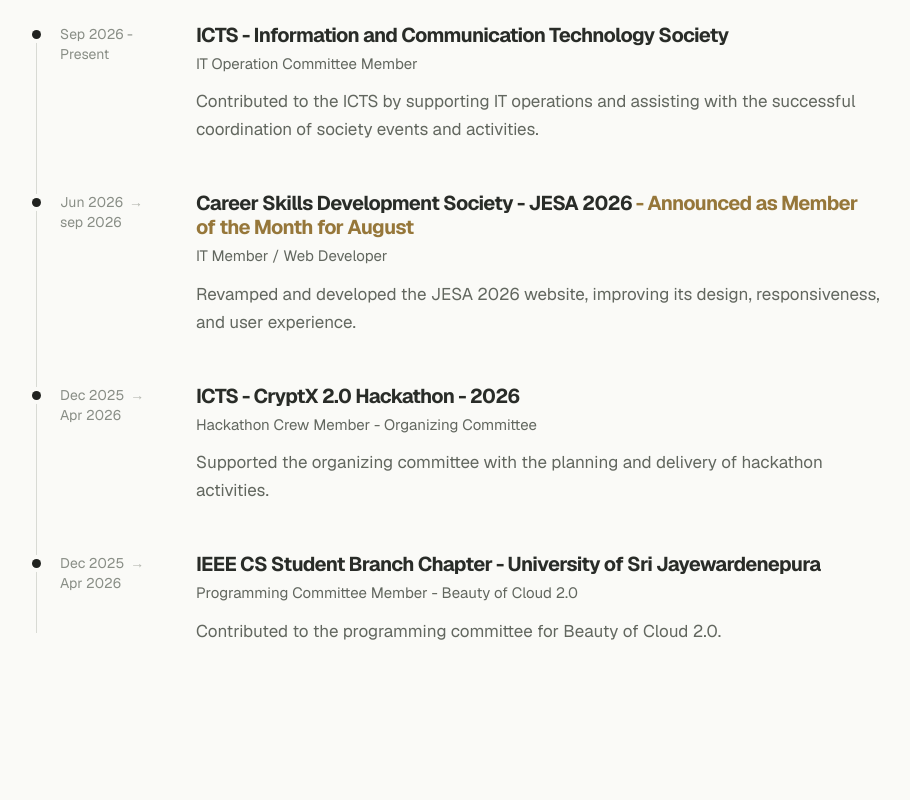
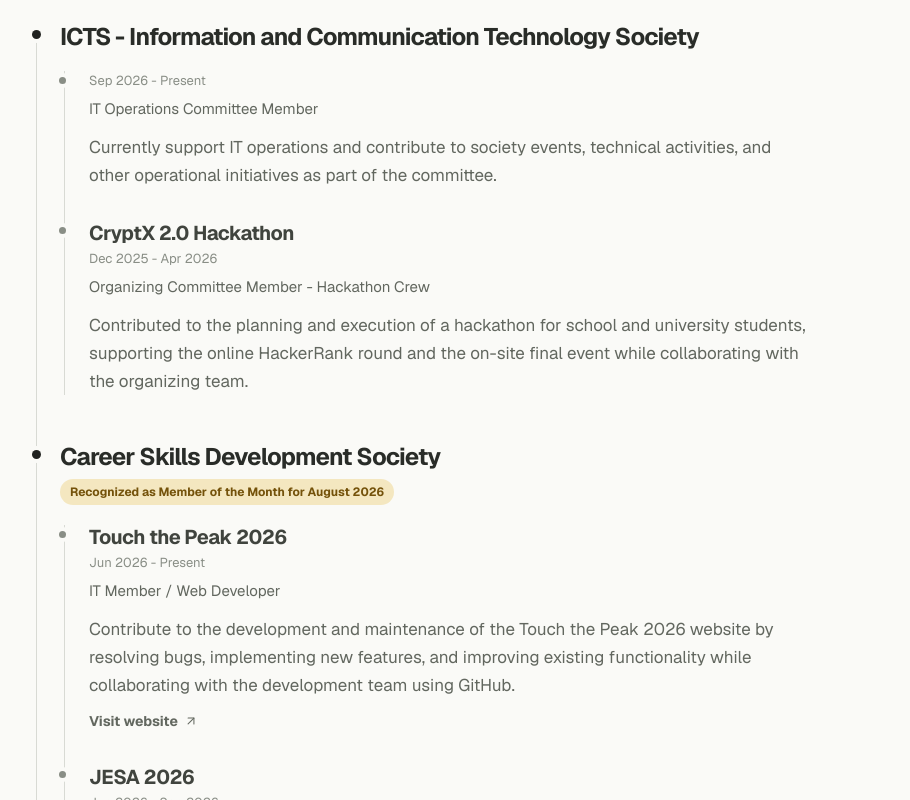
Before and after one commit to DHARAKA-METH/portfolio, a Next.js app: page / in a window 1280 px wide. Shown: the part 980-1780 px from the top of the page, without its empty margins (168-1078 px from the left). Built offline with nearby package versions, Linux system fonts and the light colour scheme.

Commit message:
feat: group volunteer experiences into parent-child timeline

```diff
--- a/app/layout.tsx
+++ b/app/layout.tsx
@@ -10,19 +10,6 @@
   variable: "--font-geist-sans",
   subsets: ["latin"],
 });
-
-const themeScript = `
-  (() => {
-    try {
-      const savedTheme = localStorage.getItem("portfolio-theme");
-      const theme = savedTheme === "light" || savedTheme === "dark"
-        ? savedTheme
-        : matchMedia("(prefers-color-scheme: dark)").matches ? "dark" : "light";
-      document.documentElement.classList.toggle("dark", theme === "dark");
-      document.documentElement.style.colorScheme = theme;
-    } catch {}
-  })();
-`;
 
 export const metadata: Metadata = {
   metadataBase: new URL(site.url),
@@ -37,6 +24,7 @@
   creator: "Dharaka Meth",
   publisher: "Dharaka Meth",
   keywords: [
+    "Dharaka",
     "Dharaka Meth",
     "Backend Developer",
     "Linux",
@@ -120,9 +108,6 @@
       className={`${geistSans.variable} h-full antialiased`}
       suppressHydrationWarning
     >
-      <head>
-        <script dangerouslySetInnerHTML={{ __html: themeScript }} />
-      </head>
       <body className="flex min-h-full flex-col bg-[#FAFAF7] transition-colors duration-300 dark:bg-[#10110F]">
         <JsonLd data={structuredData} />
         <ThemeProvider>
--- a/app/page.tsx
+++ b/app/page.tsx
@@ -740,18 +740,9 @@
                 <Section id="volunteer">
                   <SectionTitle>Activities & Contributions</SectionTitle>
                   <Timeline>
-                    {volunteerExperiences.map(
-                      ({ period, name, award, role, description }) => (
-                        <TimelineItem period={period} key={`${name}-${role}-${period.join("-")}`}>
-                          <Volunteer
-                            name={name}
-                            award={award}
-                            role={role}
-                            description={description}
-                          />
-                        </TimelineItem>
-                      ),
-                    )}
+                    {volunteerExperiences.map((organization) => (
+                      <VolunteerGroup key={organization.name} {...organization} />
+                    ))}
                   </Timeline>
                 </Section>
 
@@ -937,73 +928,60 @@
   );
 }
 
-function TimelineItem({
-  period,
-  children,
+type VolunteerExperience = {
+  period: string[];
+  name?: string;
+  role: string;
+  description: string;
+  website?: string;
+};
+
+function VolunteerGroup({
+  name,
+  award,
+  experiences,
 }: {
-  period: string[];
-  children: ReactNode;
+  name: string;
+  award?: string;
+  experiences: VolunteerExperience[];
 }) {
   return (
     <div
-      className="relative grid gap-3 pb-12 pl-7 last:pb-0 before:absolute before:top-[7px] before:left-0 before:size-[9px] before:rounded-full before:bg-[#20221F] before:ring-4 before:ring-[#FAFAF7] dark:before:bg-[#F2F3EE] dark:before:ring-[#10110F] sm:grid-cols-[108px_1fr] sm:gap-7"
+      className="relative pb-12 pl-7 last:pb-0 before:absolute before:top-[7px] before:left-0 before:size-[9px] before:rounded-full before:bg-[#20221F] before:ring-4 before:ring-[#FAFAF7] dark:before:bg-[#F2F3EE] dark:before:ring-[#10110F]"
       data-reveal-item
     >
-      <p
-        className={`${displayFont} pt-px text-[14px] leading-5 text-[#898E86] dark:text-[#7D8279]`}
-      >
-        {period[0]}
-        {period[1] && (
-          <>
-            <span className="mx-1.5 text-[#B5B8B0] dark:text-[#55594F]">→</span>
-            <br className="hidden sm:block" />
-            {period[1]}
-          </>
-        )}
-      </p>
-      <div>{children}</div>
+      <h3 className={`${displayFont} text-[21px] leading-7 font-bold tracking-[-0.035em] text-[#292C28] sm:text-[24px] dark:text-[#E8EAE5]`}>
+        {name}
+      </h3>
+      {award && (
+        <p className={`${displayFont} mt-2 inline-flex rounded-full bg-[#F4E7C0] px-2.5 py-1 text-[12px] font-bold text-[#74520A] dark:bg-[#453710] dark:text-[#F1D98A]`}>
+          {award}
+        </p>
+      )}
+      <div className="relative mt-5 ml-1 border-l border-[#D8DAD4] pl-6 dark:border-[#363932]">
+        {experiences.map((experience) => (
+          <article className="relative pb-8 last:pb-0 before:absolute before:top-1.5 before:-left-[30px] before:size-[7px] before:rounded-full before:bg-[#898E86] before:ring-4 before:ring-[#FAFAF7] dark:before:bg-[#7D8279] dark:before:ring-[#10110F]" key={`${experience.role}-${experience.period.join("-")}`}>
+            <Volunteer {...experience} />
+          </article>
+        ))}
+      </div>
     </div>
   );
 }
 
-function Volunteer({
-  name,
-  award,
-  role,
-  description,
-}: {
-  name: string;
-  award?: string;
-  role: string;
-  description: string;
-}) {
+function Volunteer({ period, name, role, description, website }: VolunteerExperience) {
   return (
-    <div className="grid gap-4 sm:grid-cols-[1fr_auto] sm:items-start sm:gap-8">
-      <div>
-        <h3
-          className={`${displayFont} text-[14px] sm:text-[20px] leading-6 font-bold tracking-[-0.035em] text-[#292C28] dark:text-[#E8EAE5]`}
-        >
-          {name}
-          {award && (
-            <span className="text-[#96773a] dark:text-[#dfcf73]"> - {award}</span>
-          )}
-        </h3>
-        <p
-          className={`${displayFont} mt-1.5 text-[15px] text-[#62675F] dark:text-[#A6ABA1]`}
-        >
-          {role}
-        </p>
-        <p className="mt-3 max-w-[64ch] text-[16px] leading-7 text-[#62675F] sm:text-[17px] dark:text-[#A6ABA1]">
-          {description}
-        </p>
-      </div>
-      {/* <a
-        className={`${displayFont} ${focusRing} inline-flex w-fit items-center gap-1.5 rounded-sm text-[14px] font-bold text-[#62675F] transition-colors hover:text-[#20221F] dark:text-[#A6ABA1] dark:hover:text-[#F2F3EE]`}
-        href="#contact"
-      >
-        Certificate
-        <ArrowUpRight className="size-3.5 stroke-[1.75]" />
-      </a> */}
+    <div>
+      {name && <h4 className={`${displayFont} text-[18px] leading-6 font-bold tracking-[-0.025em] text-[#40443E] sm:text-[20px] dark:text-[#C5C9C0]`}>{name}</h4>}
+      <p className={`${displayFont} mt-1 text-[13px] text-[#898E86] dark:text-[#7D8279]`}>{period.join(" - ")}</p>
+      <p className={`${displayFont} mt-2 text-[15px] text-[#62675F] dark:text-[#A6ABA1]`}>{role}</p>
+      <p className="mt-3 max-w-[64ch] text-[16px] leading-7 text-[#62675F] sm:text-[17px] dark:text-[#A6ABA1]">{description}</p>
+      {website && (
+        <a className={`${displayFont} ${focusRing} mt-3 inline-flex items-center gap-1.5 rounded-sm text-[14px] font-bold text-[#62675F] transition-colors hover:text-[#20221F] dark:text-[#A6ABA1] dark:hover:text-[#F2F3EE]`} href={website} target="_blank" rel="noreferrer">
+          Visit website
+          <ArrowUpRight className="size-3.5 stroke-[1.75]" />
+        </a>
+      )}
     </div>
   );
 }
--- a/data/volunteers.ts
+++ b/data/volunteers.ts
@@ -1,29 +1,54 @@
 export const volunteerExperiences = [
-
   {
-    period: ["Sep 2026 - Present"],
     name: "ICTS - Information and Communication Technology Society",
-    role: "IT Operation Committee Member",
-    description: "Contributed to the ICTS by supporting IT operations and assisting with the successful coordination of society events and activities.",
+    experiences: [
+      {
+        period: ["Sep 2026", "Present"],
+        role: "IT Operations Committee Member",
+        description:
+          "Currently support IT operations and contribute to society events, technical activities, and other operational initiatives as part of the committee.",
+      },
+      {
+        period: ["Dec 2025", "Apr 2026"],
+        name: "CryptX 2.0 Hackathon",
+        role: "Organizing Committee Member - Hackathon Crew",
+        description:
+          "Contributed to the planning and execution of a hackathon for school and university students, supporting the online HackerRank round and the on-site final event while collaborating with the organizing team.",
+      },
+    ],
   },
   {
-    period: ["Jun 2026", "sep 2026"],
-    name: "Career Skills Development Society - JESA 2026",
-    award: "Announced as Member of the Month for August",
-    role: "IT Member / Web Developer",
-    description: "Revamped and developed the JESA 2026 website, improving its design, responsiveness, and user experience."
-  },
-
-  {
-    period: ["Dec 2025", "Apr 2026"],
-    name: "ICTS - CryptX 2.0 Hackathon - 2026",
-    role: "Hackathon Crew Member - Organizing Committee",
-    description: "Supported the organizing committee with the planning and delivery of hackathon activities.",
+    name: "Career Skills Development Society",
+    award: "Recognized as Member of the Month for August 2026",
+    experiences: [
+      {
+        period: ["Jun 2026", "Present"],
+        name: "Touch the Peak 2026",
+        role: "IT Member / Web Developer",
+        website: "https://touchthepeak.com/",
+        description:
+          "Contribute to the development and maintenance of the Touch the Peak 2026 website by resolving bugs, implementing new features, and improving existing functionality while collaborating with the development team using GitHub.",
+      },
+      {
+        period: ["Jun 2026", "Sep 2026"],
+        name: "JESA 2026",
+        role: "IT Member / Web Developer",
+        website: "https://jesa.lk/",
+        description:
+          "Contributed to the JESA 2026 website revamp by redesigning and implementing the registration process based on project requirements, adding form validation with Zod and automated registration emails using Resend while collaborating with the development team through GitHub.",
+      },
+    ],
   },
   {
-    period: ["Dec 2025", "Apr 2026"],
     name: "IEEE CS Student Branch Chapter - University of Sri Jayewardenepura",
-    role: "Programming Committee Member - Beauty of Cloud 2.0",
-    description: "Contributed to the programming committee for Beauty of Cloud 2.0.",
+    experiences: [
+      {
+        period: ["Dec 2025", "Apr 2026"],
+        name: "Beauty of Cloud 2.0",
+        role: "Programming Committee Member",
+        description:
+          "Supported IT operations and technical activities for Beauty of Cloud 2.0 as a member of the Programming Committee, collaborating with the team on event preparation and execution.",
+      },
+    ],
   },
 ];
```
